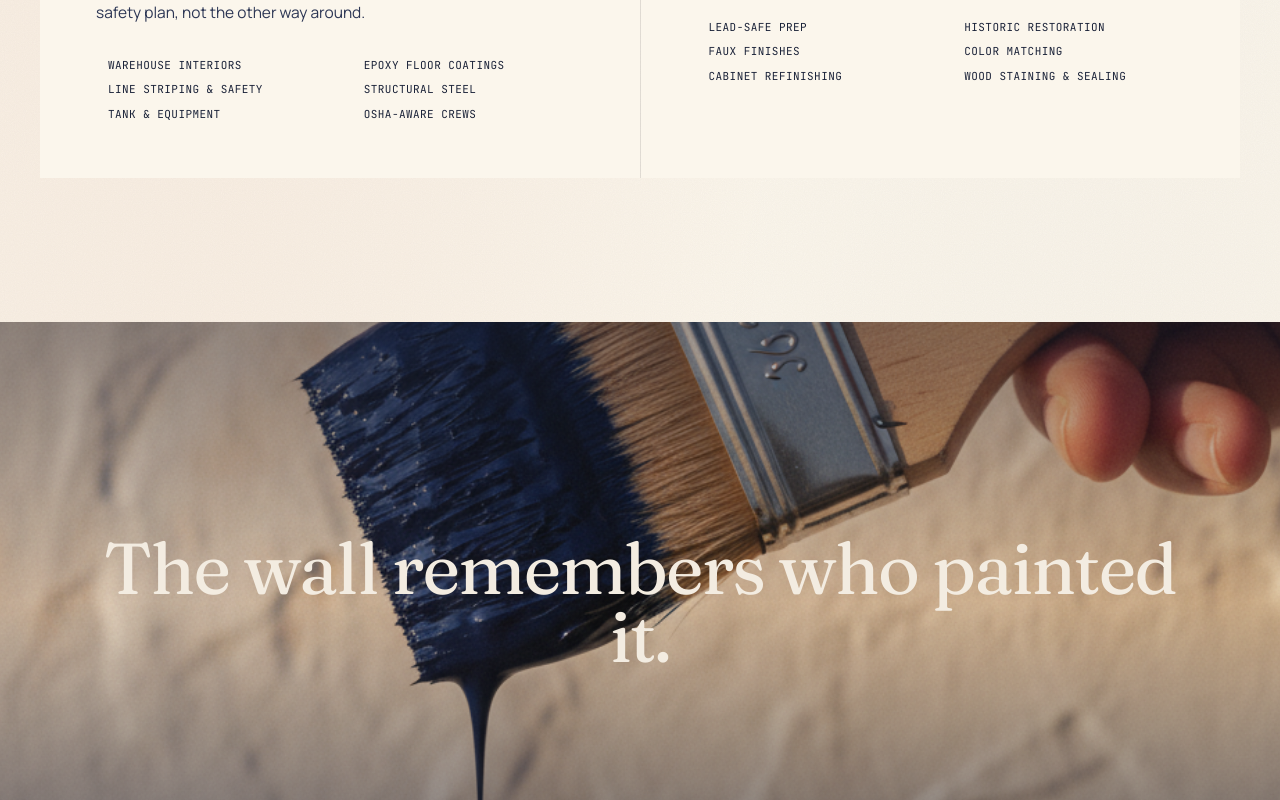
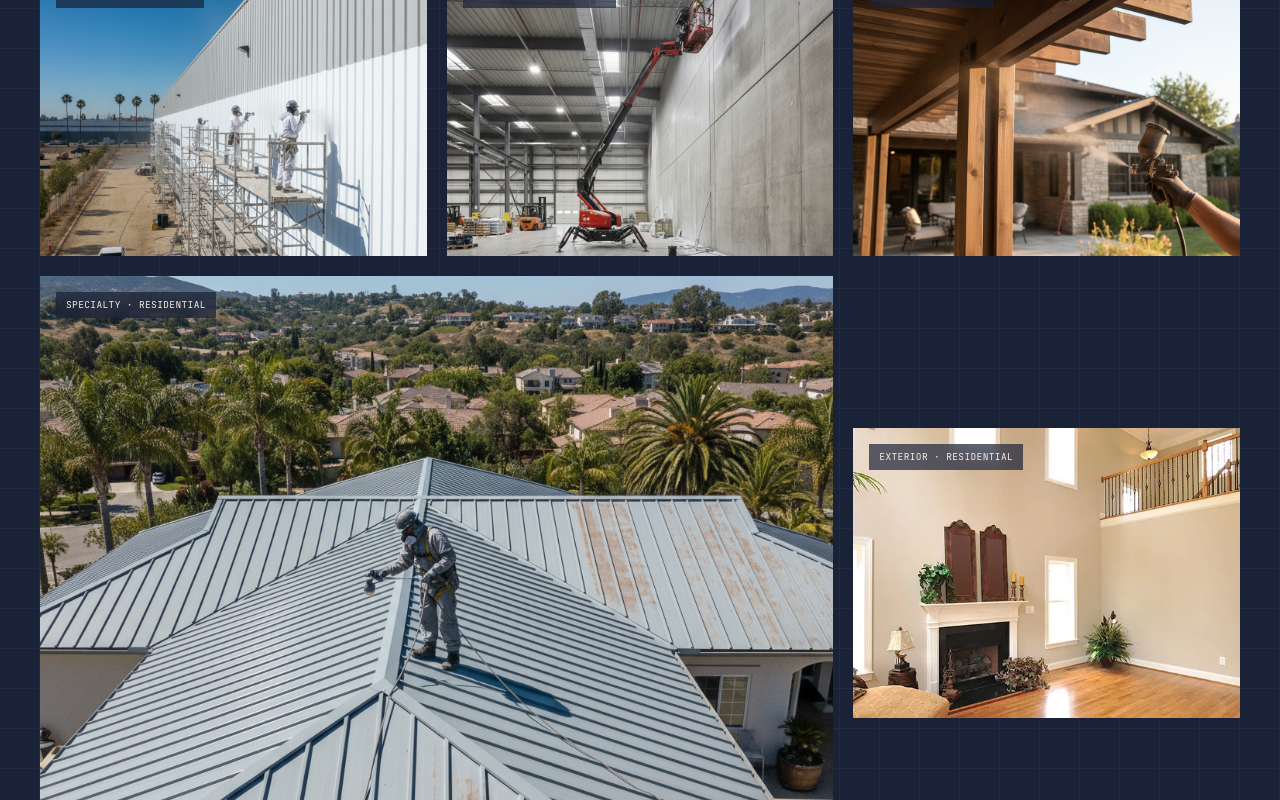
Before and after one commit to seanc2c/i-i-j-painting-website, a Next.js app: page / in a window 1280 px wide. Shown: the part 3151-3951 px from the top of the page. Built offline with nearby package versions, Linux system fonts and the light colour scheme.

Commit message:
feat: add Gallery section between Portfolio and Services in page layout

```diff
--- a/app/page.tsx
+++ b/app/page.tsx
@@ -23,6 +23,7 @@ export default function Home() {
         <Marquee />
         <StatsRow />
         <Portfolio />
+        <Gallery />
         <Services />
         <Strip />
         <Process />
```
